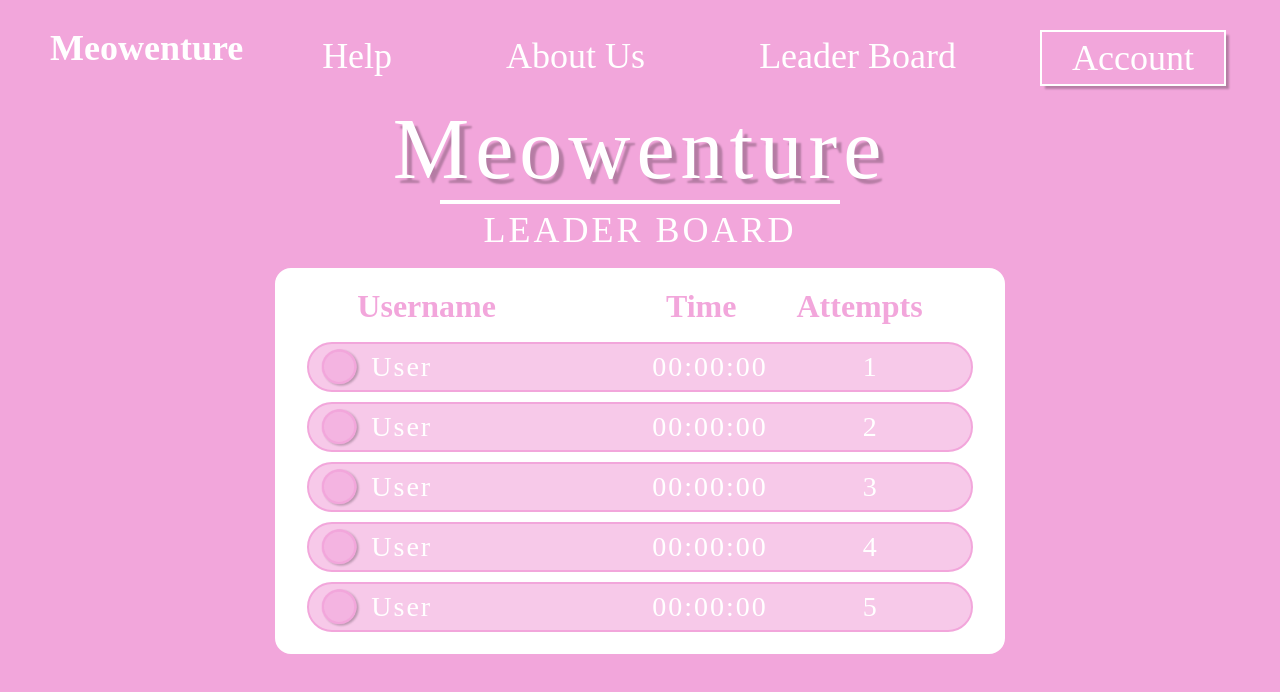
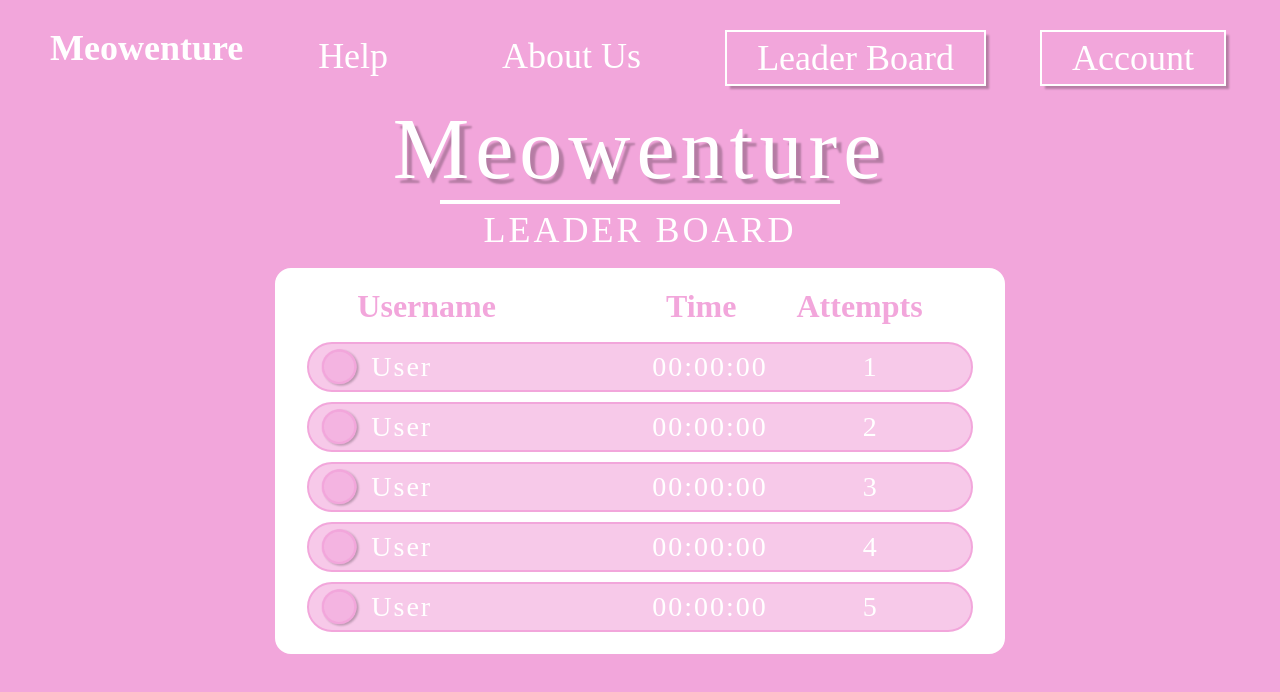
Before and after one commit to hellookittyyy/meowenture, a plain HTML site: page leader_board.html in a window 1280 px wide. Drawn offline with Linux system fonts and the light colour scheme; a web font is replaced by a local one.

Commit message:
add leader board, css etc

```diff
--- a/css/leader_board.css
+++ b/css/leader_board.css
@@ -3,6 +3,12 @@ main {
     flex-direction: column;
     align-items: center;
     justify-content: center;
+}
+
+#leader_board a {
+    display: block !important;
+    border: 2px solid white !important;
+    box-shadow: 4px 4px 2px -1px rgba(0, 0, 0, 0.25);
 }
 
 header{
--- a/leader_board.html
+++ b/leader_board.html
@@ -15,7 +15,7 @@
         <ul>
           <li><a href="#">Help</a></li>
           <li><a href="#">About Us</a></li>
-          <li><a href="#">Leader Board</a></li>
+          <li id="leader_board"><a href="leader_board.html">Leader Board</a></li>
           <li id="account"><a href="login.html">Account</a></li>
         </ul>
       </nav>
```
